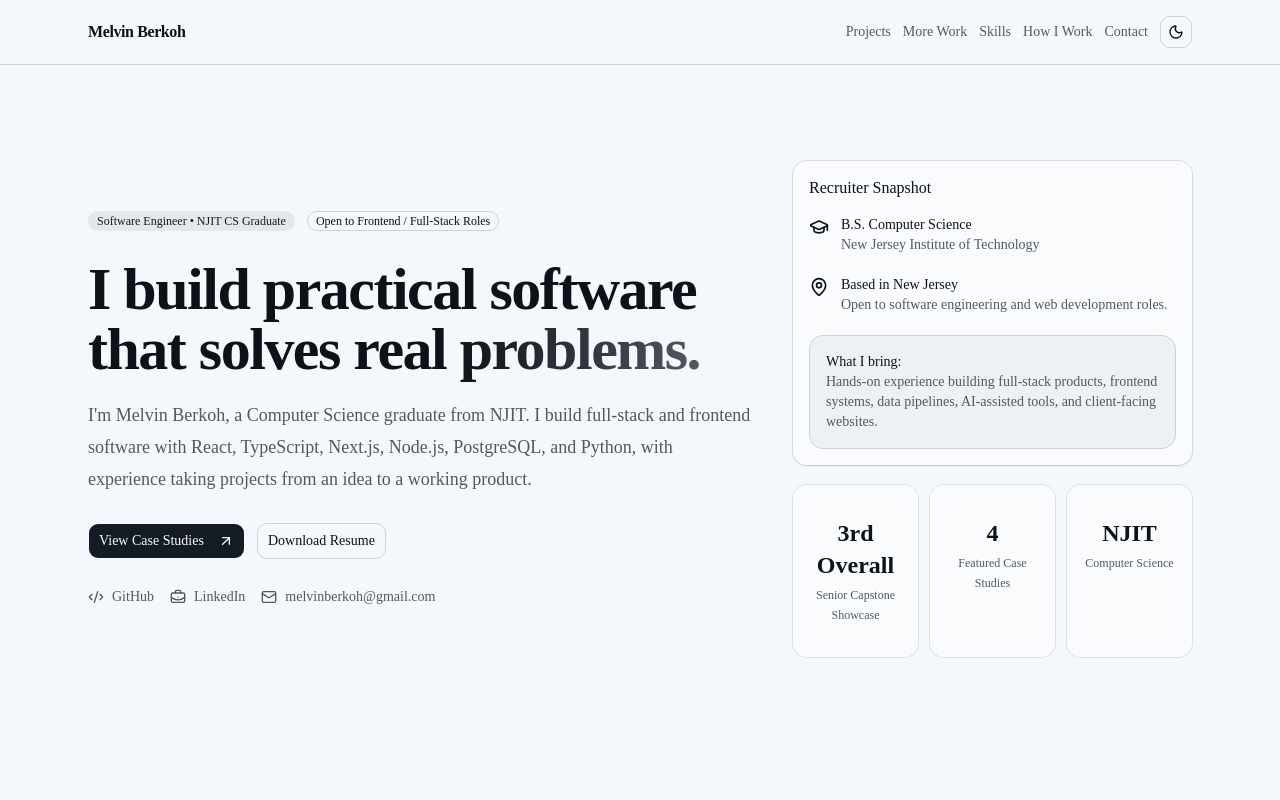
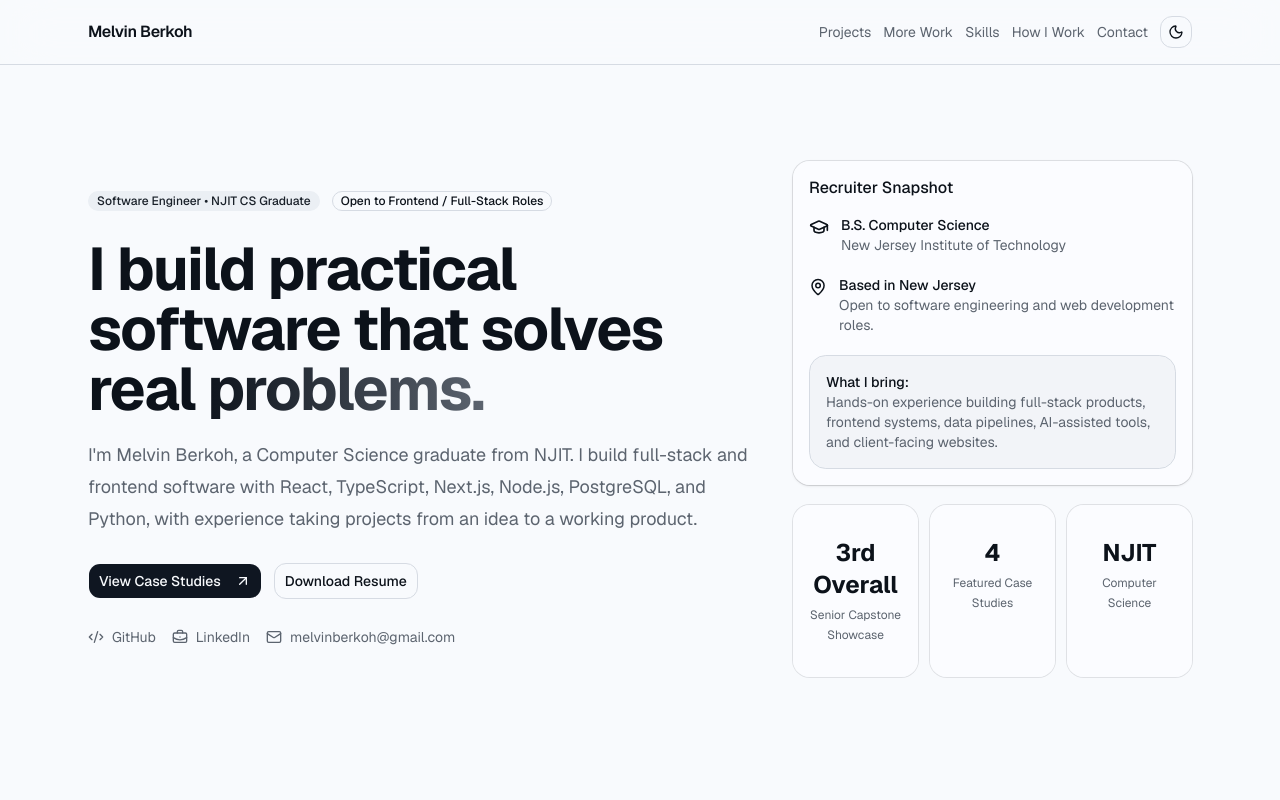
Before and after one commit to MelvinBerkoh/Portfolio, a Next.js app: page / in a window 1280 px wide. Shown: the top 800 px of the page. Built offline with nearby package versions, Linux system fonts and the light colour scheme.

Commit message:
style: establish portfolio design system

```diff
--- a/src/app/globals.css
+++ b/src/app/globals.css
@@ -7,38 +7,38 @@
 @theme inline {
   --color-background: var(--background);
   --color-foreground: var(--foreground);
-  --font-sans: var(--font-sans);
+
+  --color-card: var(--card);
+  --color-card-foreground: var(--card-foreground);
+
+  --color-popover: var(--popover);
+  --color-popover-foreground: var(--popover-foreground);
+
+  --color-primary: var(--primary);
+  --color-primary-foreground: var(--primary-foreground);
+
+  --color-secondary: var(--secondary);
+  --color-secondary-foreground: var(--secondary-foreground);
+
+  --color-muted: var(--muted);
+  --color-muted-foreground: var(--muted-foreground);
+
+  --color-accent: var(--accent);
+  --color-accent-foreground: var(--accent-foreground);
+
+  --color-brand: var(--brand);
+  --color-brand-foreground: var(--brand-foreground);
+
+  --color-border: var(--border);
+  --color-input: var(--input);
+  --color-ring: var(--ring);
+
+  --color-destructive: var(--destructive);
+
+  --font-sans: var(--font-geist-sans);
   --font-mono: var(--font-geist-mono);
-  --font-heading: var(--font-sans);
-  --color-sidebar-ring: var(--sidebar-ring);
-  --color-sidebar-border: var(--sidebar-border);
-  --color-sidebar-accent-foreground: var(--sidebar-accent-foreground);
-  --color-sidebar-accent: var(--sidebar-accent);
-  --color-sidebar-primary-foreground: var(--sidebar-primary-foreground);
-  --color-sidebar-primary: var(--sidebar-primary);
-  --color-sidebar-foreground: var(--sidebar-foreground);
-  --color-sidebar: var(--sidebar);
-  --color-chart-5: var(--chart-5);
-  --color-chart-4: var(--chart-4);
-  --color-chart-3: var(--chart-3);
-  --color-chart-2: var(--chart-2);
-  --color-chart-1: var(--chart-1);
-  --color-ring: var(--ring);
-  --color-input: var(--input);
-  --color-border: var(--border);
-  --color-destructive: var(--destructive);
-  --color-accent-foreground: var(--accent-foreground);
-  --color-accent: var(--accent);
-  --color-muted-foreground: var(--muted-foreground);
-  --color-muted: var(--muted);
-  --color-secondary-foreground: var(--secondary-foreground);
-  --color-secondary: var(--secondary);
-  --color-primary-foreground: var(--primary-foreground);
-  --color-primary: var(--primary);
-  --color-popover-foreground: var(--popover-foreground);
-  --color-popover: var(--popover);
-  --color-card-foreground: var(--card-foreground);
-  --color-card: var(--card);
+  --font-heading: var(--font-geist-sans);
+
   --radius-sm: calc(var(--radius) * 0.6);
   --radius-md: calc(var(--radius) * 0.8);
   --radius-lg: var(--radius);
@@ -49,80 +49,129 @@
 }
 
 :root {
-  --background: oklch(0.975 0.006 255);
-  --foreground: oklch(0.18 0.015 255);
-   --card: oklch(0.99 0.003 255);
-  --card-foreground: oklch(0.18 0.015 255);
-  --popover: oklch(0.99 0.003 255);
-  --popover-foreground: oklch(0.18 0.015 255);
-  --primary: oklch(0.22 0.02 255);
-  --primary-foreground: oklch(0.985 0.003 255);
-  --secondary: oklch(0.93 0.008 255);
-  --secondary-foreground: oklch(0.22 0.02 255);
-  --muted: oklch(0.93 0.008 255);
-  --muted-foreground: oklch(0.46 0.015 255);
-  --accent: oklch(0.9 0.03 250);
-  --accent-foreground: oklch(0.22 0.02 255);
+  --background: oklch(0.985 0.004 255);
+  --foreground: oklch(0.18 0.02 258);
+
+  --card: oklch(0.995 0.002 255);
+  --card-foreground: oklch(0.18 0.02 258);
+
+  --popover: oklch(0.995 0.002 255);
+  --popover-foreground: oklch(0.18 0.02 258);
+
+  --primary: oklch(0.2 0.025 258);
+  --primary-foreground: oklch(0.985 0.004 255);
+
+  --secondary: oklch(0.95 0.008 255);
+  --secondary-foreground: oklch(0.24 0.02 258);
+
+  --muted: oklch(0.95 0.008 255);
+  --muted-foreground: oklch(0.5 0.02 258);
+
+  --accent: oklch(0.94 0.025 255);
+  --accent-foreground: oklch(0.25 0.05 255);
+
+  --brand: oklch(0.58 0.19 255);
+  --brand-foreground: oklch(0.99 0.005 255);
+
   --destructive: oklch(0.58 0.2 25);
-  --border: oklch(0.86 0.01 255);
-  --input: oklch(0.86 0.01 255);
-    --ring: oklch(0.55 0.08 250);
-  --chart-1: oklch(0.87 0 0);
-  --chart-2: oklch(0.556 0 0);
-  --chart-3: oklch(0.439 0 0);
-  --chart-4: oklch(0.371 0 0);
-  --chart-5: oklch(0.269 0 0);
-  --radius: 0.625rem;
-  --sidebar: oklch(0.985 0 0);
-  --sidebar-foreground: oklch(0.145 0 0);
-  --sidebar-primary: oklch(0.205 0 0);
-  --sidebar-primary-foreground: oklch(0.985 0 0);
-  --sidebar-accent: oklch(0.97 0 0);
-  --sidebar-accent-foreground: oklch(0.205 0 0);
-  --sidebar-border: oklch(0.922 0 0);
-  --sidebar-ring: oklch(0.708 0 0);
+
+  --border: oklch(0.89 0.012 255);
+  --input: oklch(0.89 0.012 255);
+  --ring: oklch(0.58 0.19 255);
+
+  --grid-dot: oklch(0.35 0.03 255 / 0.11);
+  --brand-glow: oklch(0.58 0.19 255 / 0.12);
+
+  --radius: 0.75rem;
 }
 
 .dark {
-  --background: oklch(0.145 0 0);
-  --foreground: oklch(0.985 0 0);
-  --card: oklch(0.205 0 0);
-  --card-foreground: oklch(0.985 0 0);
-  --popover: oklch(0.205 0 0);
-  --popover-foreground: oklch(0.985 0 0);
-  --primary: oklch(0.922 0 0);
-  --primary-foreground: oklch(0.205 0 0);
-  --secondary: oklch(0.269 0 0);
-  --secondary-foreground: oklch(0.985 0 0);
-  --muted: oklch(0.269 0 0);
-  --muted-foreground: oklch(0.708 0 0);
-  --accent: oklch(0.269 0 0);
-  --accent-foreground: oklch(0.985 0 0);
-  --destructive: oklch(0.704 0.191 22.216);
-  --border: oklch(1 0 0 / 10%);
-  --input: oklch(1 0 0 / 15%);
-  --ring: oklch(0.556 0 0);
-  --chart-1: oklch(0.87 0 0);
-  --chart-2: oklch(0.556 0 0);
-  --chart-3: oklch(0.439 0 0);
-  --chart-4: oklch(0.371 0 0);
-  --chart-5: oklch(0.269 0 0);
-  --sidebar: oklch(0.205 0 0);
-  --sidebar-foreground: oklch(0.985 0 0);
-  --sidebar-primary: oklch(0.488 0.243 264.376);
-  --sidebar-primary-foreground: oklch(0.985 0 0);
-  --sidebar-accent: oklch(0.269 0 0);
-  --sidebar-accent-foreground: oklch(0.985 0 0);
-  --sidebar-border: oklch(1 0 0 / 10%);
-  --sidebar-ring: oklch(0.556 0 0);
+  --background: oklch(0.13 0.018 258);
+  --foreground: oklch(0.96 0.008 255);
+
+  --card: oklch(0.165 0.02 258);
+  --card-foreground: oklch(0.96 0.008 255);
+
+  --popover: oklch(0.165 0.02 258);
+  --popover-foreground: oklch(0.96 0.008 255);
+
+  --primary: oklch(0.94 0.008 255);
+  --primary-foreground: oklch(0.16 0.02 258);
+
+  --secondary: oklch(0.2 0.022 258);
+  --secondary-foreground: oklch(0.94 0.008 255);
+
+  --muted: oklch(0.2 0.022 258);
+  --muted-foreground: oklch(0.69 0.02 255);
+
+  --accent: oklch(0.22 0.04 255);
+  --accent-foreground: oklch(0.96 0.008 255);
+
+  --brand: oklch(0.67 0.17 255);
+  --brand-foreground: oklch(0.13 0.018 258);
+
+  --destructive: oklch(0.66 0.19 25);
+
+  --border: oklch(1 0 0 / 9%);
+  --input: oklch(1 0 0 / 12%);
+  --ring: oklch(0.67 0.17 255);
+
+  --grid-dot: oklch(0.72 0.08 255 / 0.1);
+  --brand-glow: oklch(0.62 0.18 255 / 0.14);
 }
+
 html {
   scroll-behavior: smooth;
+}
+
+body {
+  min-height: 100vh;
+}
+
+::selection {
+  background: var(--brand);
+  color: var(--brand-foreground);
+}
+
+.portfolio-grid {
+  background-image: radial-gradient(
+    circle,
+    var(--grid-dot) 1px,
+    transparent 1px
+  );
+  background-size: 24px 24px;
+}
+
+.portfolio-glow {
+  background: radial-gradient(
+    circle,
+    var(--brand-glow) 0%,
+    transparent 68%
+  );
+}
+
+.text-gradient {
+  background: linear-gradient(
+    100deg,
+    var(--foreground) 15%,
+    var(--brand) 100%
+  );
+  background-clip: text;
+  color: transparent;
 }
 
 @media (prefers-reduced-motion: reduce) {
   html {
     scroll-behavior: auto;
+  }
+
+  *,
+  *::before,
+  *::after {
+    scroll-behavior: auto !important;
+    animation-duration: 0.01ms !important;
+    animation-iteration-count: 1 !important;
+    transition-duration: 0.01ms !important;
   }
 }
 
@@ -130,10 +179,12 @@ html {
   * {
     @apply border-border outline-ring/50;
   }
-  body {
-    @apply bg-background text-foreground;
-  }
+
   html {
     @apply font-sans;
   }
+
+  body {
+    @apply bg-background font-sans text-foreground antialiased;
+  }
 }
--- a/src/data/site.ts
+++ b/src/data/site.ts
@@ -9,5 +9,5 @@ export const siteConfig = {
   school: "New Jersey Institute of Technology",
   degree: "B.S. in Computer Science",
   summary:
-    "Computer Science student at NJIT focused on building practical software with React, TypeScript, JavaScript, Node.js, and modern web technologies.",
+    "NJIT Computer Science graduate building full-stack products, frontend systems, and data tools with modern web technologies.",
 };
```
